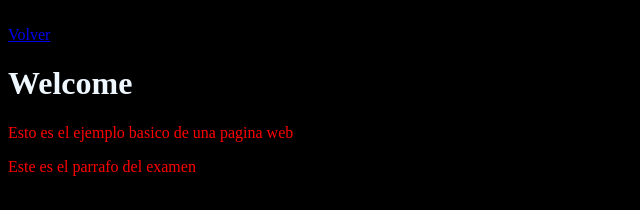
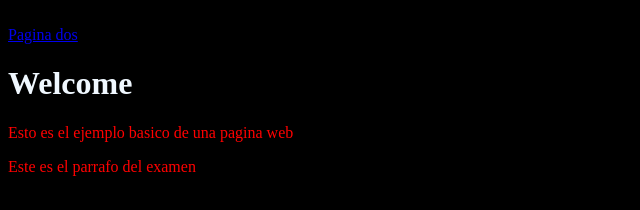
Before and after one commit to gregorioangelrus/gregorioangelrus.github.io, a plain HTML site: page index.html in a window 1280 px wide. Shown: the full height of the page, 0-640 px from the left. Drawn offline with Linux system fonts and the light colour scheme.

Commit message:
Cambios 19/04/2023

```diff
--- a/index.html
+++ b/index.html
@@ -5,7 +5,7 @@
 </head>
     <body>
     <div>
-        <a href="dos.html">Volver</a>
+        <a href="DOS.HTML">Pagina dos</a>
     </div>
             <h1>Welcome</h1>
             <p>Esto es el ejemplo basico
```
